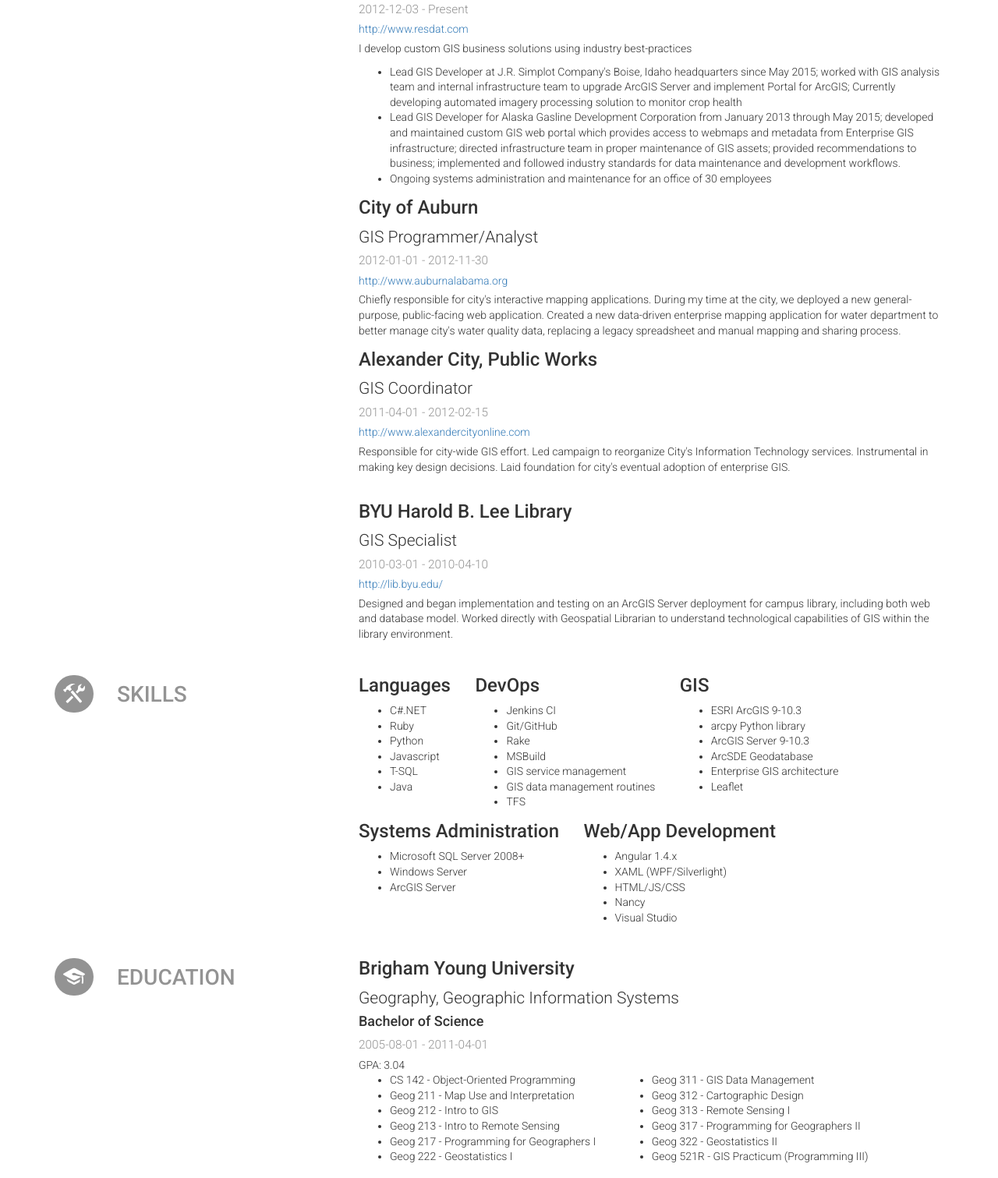
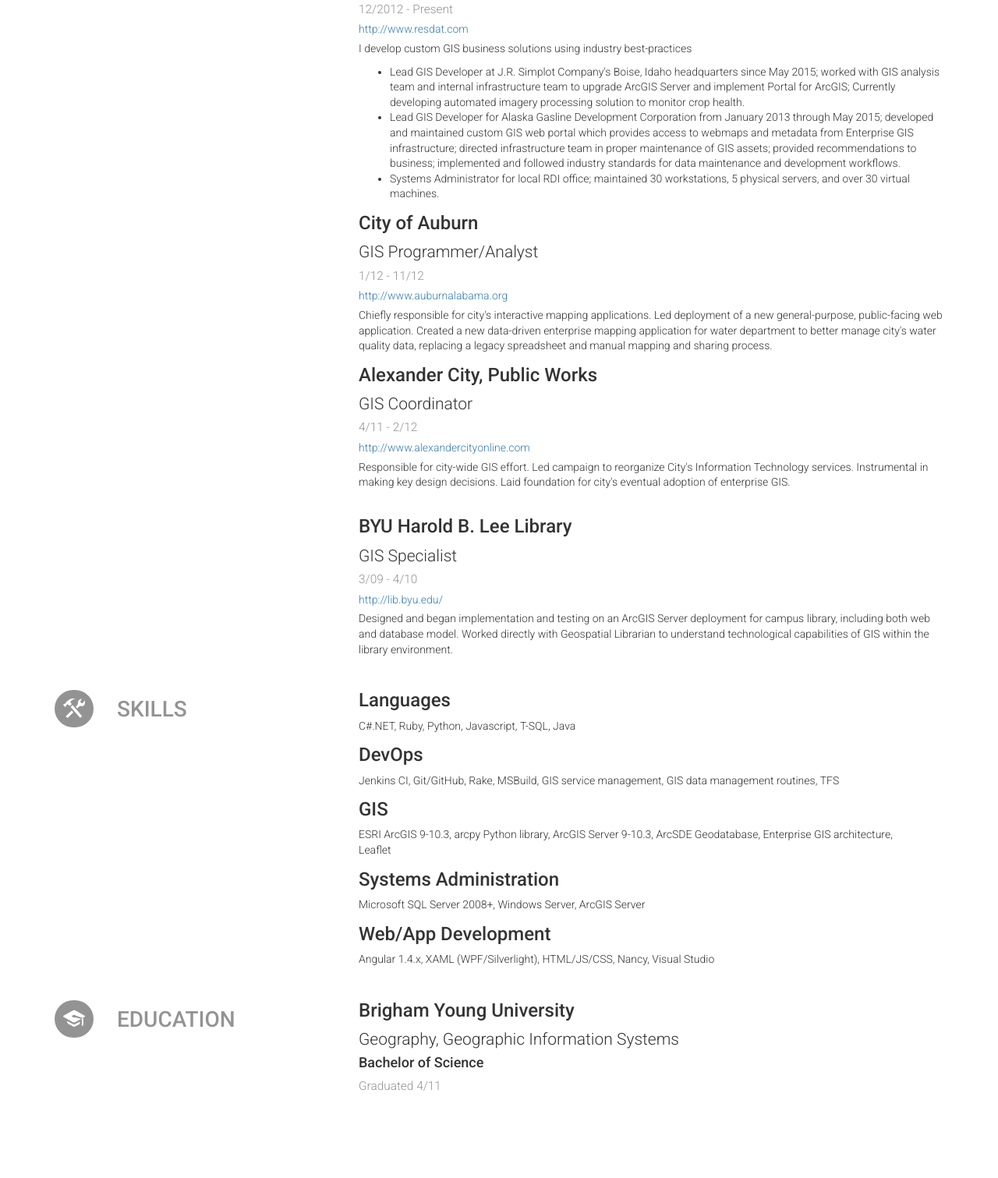
Before and after one commit to geojson/geojson.github.com, a plain HTML site: page resume.html in a window 1280 px wide. Shown: the part 435-1946 px from the top of the page at 78% size. After the commit the page ends 1882 px from the top, so only its background shows below. Drawn offline with nearby package versions, Linux system fonts and the light colour scheme.

Commit message:
updated from peer review comments

```diff
--- a/resume.html
+++ b/resume.html
@@ -198,7 +198,7 @@
 	margin-bottom: 5px;
 }
 
-#skills .item, .courses {
+#skills .item {
 	display:inline-block;
 	vertical-align:top;
 	margin-right:2em;
@@ -210,6 +210,31 @@
 	margin-right:1em;
 }
 
+.keywords {
+	display: inline;
+	list-style: none;
+	list-style-type: none;
+	list-style-position:inside;
+    margin:0;
+    padding:0;
+}
+
+.keywords li {
+	display: inline;
+	list-style-type: none;
+	list-style-position:inside;
+    margin:0;
+    padding:0;
+}
+
+.keywords li:after {
+	content: ", ";
+}
+
+.keywords li:last-child:after {
+	content: "";
+}
+
 icon.large {
     font-size: 2em;
     color: #fff;
@@ -219,6 +244,18 @@
     margin-top: 0px;
     display:block;
     width:50px;
+}
+
+@media print {
+       body {
+          transform: scale(1.2);
+          transform-origin: 0% 0%;
+          // add prefixed versions too.
+       }
+
+       #hbll {
+       	page-break-before: always;
+       }
 }
 
 @media screen and (max-width: 1024px) and (min-width: 768px) {
@@ -247,18 +284,6 @@
 	.avatar {
 		margin-top:0px;
 		max-width:100%;
-	}
-}
-
-@media print {
-	body {
-	   transform: scale(1.2);
-	   transform-origin: 0% 0%;
-	   // add prefixed versions too.
-	}
-
-	#hbll {
-		page-break-before: always;
 	}
 }
 
@@ -513,7 +538,7 @@
 						<div class="contact">
 							<div class="email">
 								<icon class="entypo-mail"></icon>
-								<a href="/cdn-cgi/l/email-protection#bcdbd9d3d6cfd3d2fcd1d992dfd3d1"><span class="__cf_email__" data-cfemail="197e7c76736a767759747c377a7674">[email&#160;protected]</span><script data-cfhash='f9e31' type="text/javascript">
+								<a href="/cdn-cgi/l/email-protection#f69193999c859998b69b93d895999b"><span class="__cf_email__" data-cfemail="eb8c8e8481988485ab868ec5888486">[email&#160;protected]</span><script data-cfhash='f9e31' type="text/javascript">
 /* <![CDATA[ */!function(){try{var t="currentScript"in document?document.currentScript:function(){for(var t=document.getElementsByTagName("script"),e=t.length;e--;)if(t[e].getAttribute("data-cfhash"))return t[e]}();if(t&&t.previousSibling){var e,r,n,i,c=t.previousSibling,a=c.getAttribute("data-cfemail");if(a){for(e="",r=parseInt(a.substr(0,2),16),n=2;a.length-n;n+=2)i=parseInt(a.substr(n,2),16)^r,e+=String.fromCharCode(i);e=document.createTextNode(e),c.parentNode.replaceChild(e,c)}t.parentNode.removeChild(t);}}catch(u){}}()/* ]]> */</script></a>
 							</div>
 							<div class="phone">
@@ -573,7 +598,7 @@
 				</div>
 				<div class="date">
 					<span class="startDate">
-						2012-12-03
+						12/2012
 					</span>
 					<span class="endDate">
 						- Present
@@ -586,9 +611,9 @@
 					<p>I develop custom GIS business solutions using industry best-practices</p>
 				</div>
 				<ul class="highlights">
-					<li>Lead GIS Developer at J.R. Simplot Company&#x27;s Boise, Idaho headquarters since May 2015; worked with GIS analysis team and internal infrastructure team to upgrade ArcGIS Server and implement Portal for ArcGIS; Currently developing automated imagery processing solution to monitor crop health</li>
+					<li>Lead GIS Developer at J.R. Simplot Company&#x27;s Boise, Idaho headquarters since May 2015; worked with GIS analysis team and internal infrastructure team to upgrade ArcGIS Server and implement Portal for ArcGIS; Currently developing automated imagery processing solution to monitor crop health.</li>
 					<li>Lead GIS Developer for Alaska Gasline Development Corporation from January 2013 through May 2015; developed and maintained custom GIS web portal which provides access to webmaps and metadata from Enterprise GIS infrastructure; directed infrastructure team in proper maintenance of GIS assets; provided recommendations to business; implemented and followed industry standards for data maintenance and development workflows.</li>
-					<li>Ongoing systems administration and maintenance for an office of 30 employees</li>
+					<li>Systems Administrator for local RDI office; maintained 30 workstations, 5 physical servers, and over 30 virtual machines.</li>
 				</ul>
 			</div>
 			<div class="item">
@@ -600,17 +625,17 @@
 				</div>
 				<div class="date">
 					<span class="startDate">
-						2012-01-01
+						1/12
 					</span>
 					<span class="endDate">
-						- 2012-11-30
+						- 11/12
 					</span>
 				</div>
 				<div class="website">
 					<a href="http://www.auburnalabama.org">http://www.auburnalabama.org</a>
 				</div>
 				<div class="summary">
-					<p>Chiefly responsible for city&#x27;s interactive mapping applications. During my time at the city, we deployed a new general-purpose, public-facing web application.  Created a new data-driven enterprise mapping application for water department to better manage city&#x27;s water quality data, replacing a legacy spreadsheet and manual mapping and sharing process.</p>
+					<p>Chiefly responsible for city&#x27;s interactive mapping applications. Led deployment of a new general-purpose, public-facing web application.  Created a new data-driven enterprise mapping application for water department to better manage city&#x27;s water quality data, replacing a legacy spreadsheet and manual mapping and sharing process.</p>
 				</div>
 			</div>
 			<div class="item">
@@ -622,10 +647,10 @@
 				</div>
 				<div class="date">
 					<span class="startDate">
-						2011-04-01
+						4/11
 					</span>
 					<span class="endDate">
-						- 2012-02-15
+						- 2/12
 					</span>
 				</div>
 				<div class="website">
@@ -636,7 +661,7 @@
 				</div>
 			</div>
 			<div class="item" id="hbll">
-			<br />
+				<br />
 				<h3 class="name">
 					BYU Harold B. Lee Library
 				</h3>
@@ -645,10 +670,10 @@
 				</div>
 				<div class="date">
 					<span class="startDate">
-						2010-03-01
+						3/09
 					</span>
 					<span class="endDate">
-						- 2010-04-10
+						- 4/10
 					</span>
 				</div>
 				<div class="website">
@@ -661,7 +686,7 @@
 		</div>
 	</section>
 
-	<section id="skills" class="row">
+		<section id="skills" class="row">
 		<div class="col-sm-4">
 			<div class="row">
 				<div class="col-xs-2">
@@ -749,39 +774,13 @@
 					<h4>Bachelor of Science</h4>
 				</div>
 				<div class="date">
-					<span class="startDate">
-						2005-08-01
-					</span>
 					<span class="endDate">
-						- 2011-04-01
+						Graduated 4/11
 					</span>
 				</div>
-				<div class="gpa">
-					GPA: 3.04
-				</div>
-				<ul class="courses">
-					<li>CS 142 - Object-Oriented Programming</li>
-					<li>Geog 211 - Map Use and Interpretation</li>
-					<li>Geog 212 - Intro to GIS</li>
-					<li>Geog 213 - Intro to Remote Sensing</li>
-					<li>Geog 217 - Programming for Geographers I</li>
-					<li>Geog 222 - Geostatistics I</li>
-				</ul>
-				<ul class="courses">
-					<li>Geog 311 - GIS Data Management</li>
-					<li>Geog 312 - Cartographic Design</li>
-					<li>Geog 313 - Remote Sensing I</li>
-					<li>Geog 317 - Programming for Geographers II</li>
-					<li>Geog 322 - Geostatistics II</li>
-					<li>Geog 521R - GIS Practicum (Programming III)</li>
-				</ul>
 			</div>
 		</div>
 	</section>
-
-
-
-
 	</div>
 
 	<script type="text/javascript">
```
Also changed, not shown: resume.json (+4 -20 lines), 1 other file.
